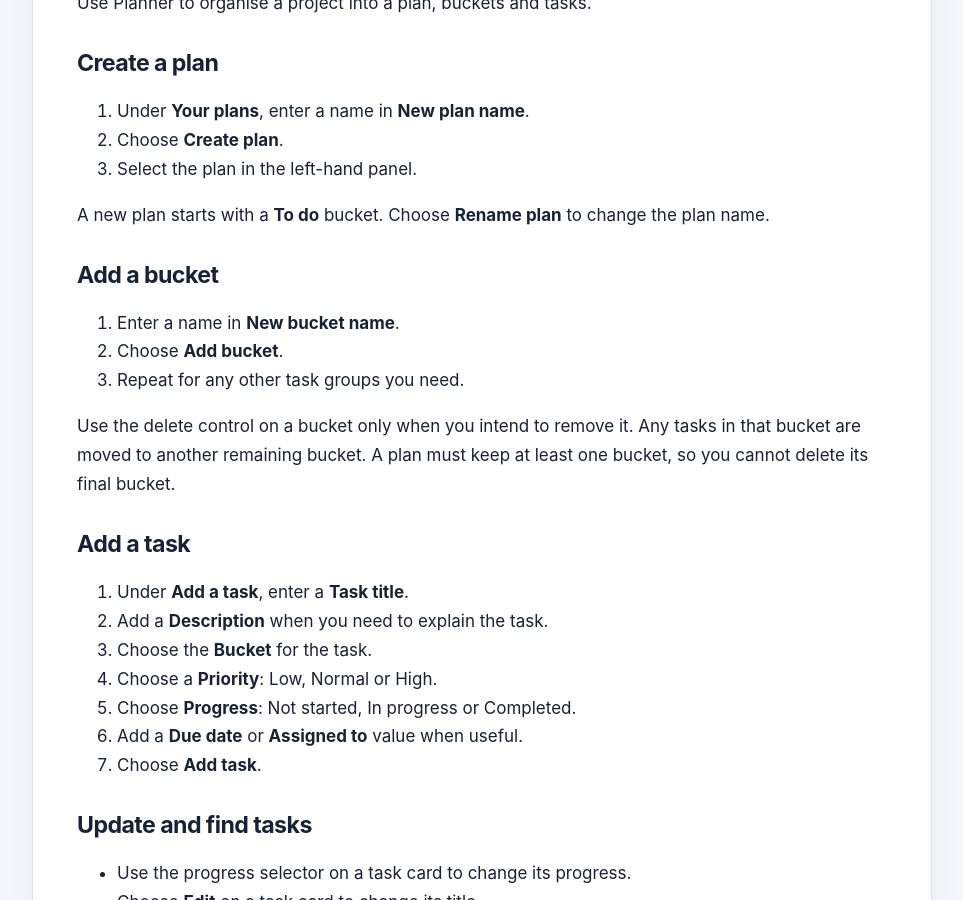
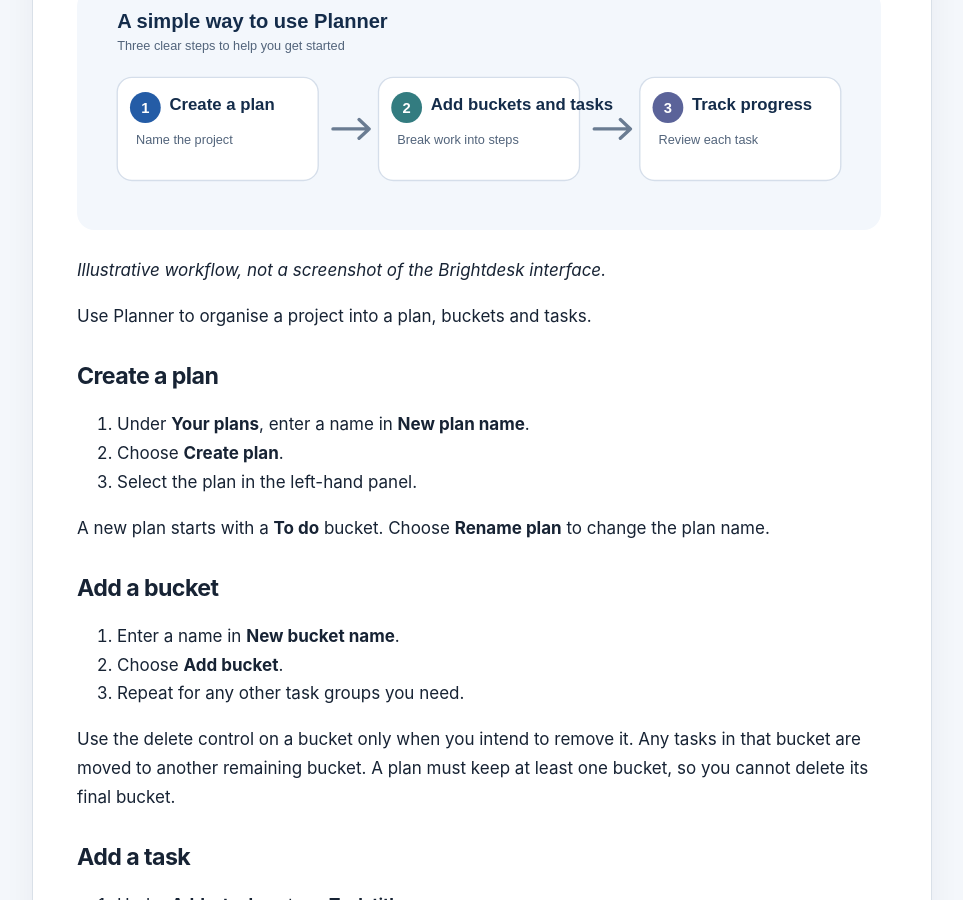
Before and after one commit to conz20/Brightdesk-Wiki, a Jekyll site: the page built from docs/products/planner.md, in a window 1280 px wide and 900 px high, scrolled down 418 px. Shown: the whole window, without its empty margins (158-1121 px from the left). Built offline with Jekyll 4.4.1, drawn with Linux system fonts in a browser that asks for light colours.

Commit message:
Add Planner workflow diagram to Help guide

```diff
--- a/docs/products/planner.md
+++ b/docs/products/planner.md
@@ -9,6 +9,10 @@ permalink: /products/planner.html
 # Brightdesk Planner
 
 ![Brightdesk Planner product icon](../assets/images/product-icons/planner.svg){: .product-guide-icon }
+
+![Three-step workflow: create a plan, add buckets and tasks, then track progress.](../assets/images/workflows/guide-planner.svg){: .product-workflow-diagram }
+
+*Illustrative workflow, not a screenshot of the Brightdesk interface.*
 
 Use Planner to organise a project into a plan, buckets and tasks.
 
```
